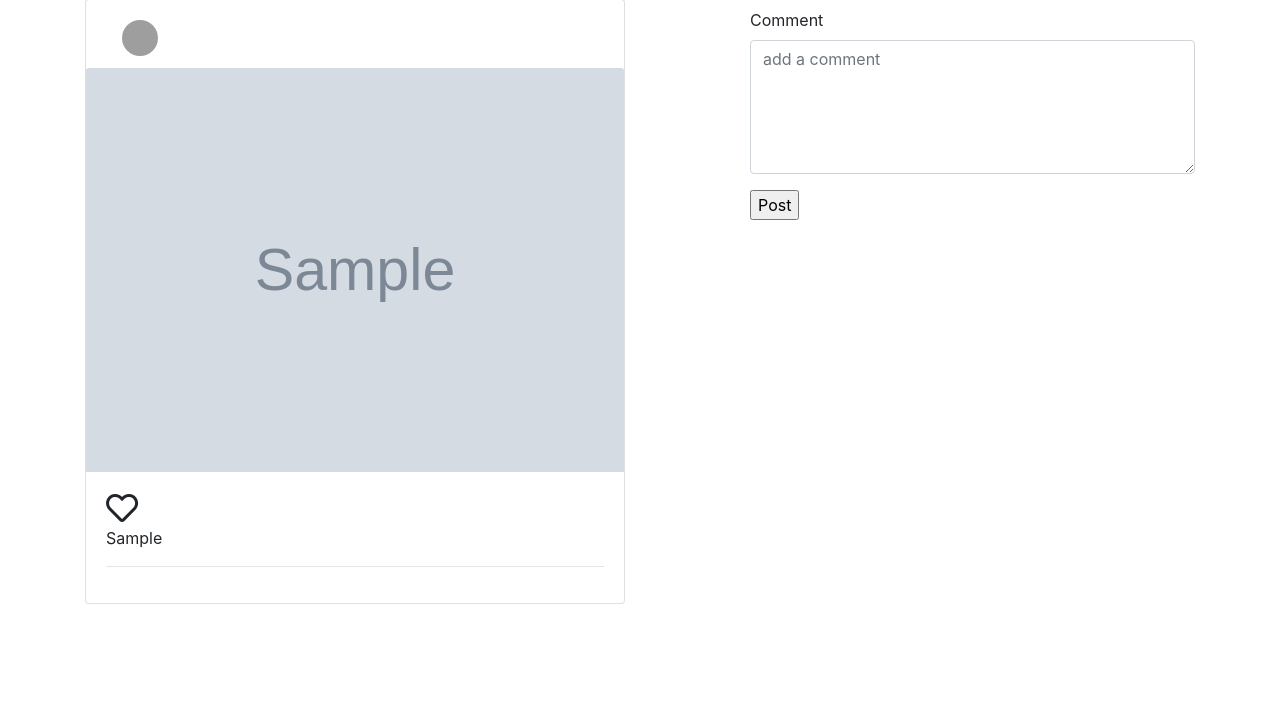
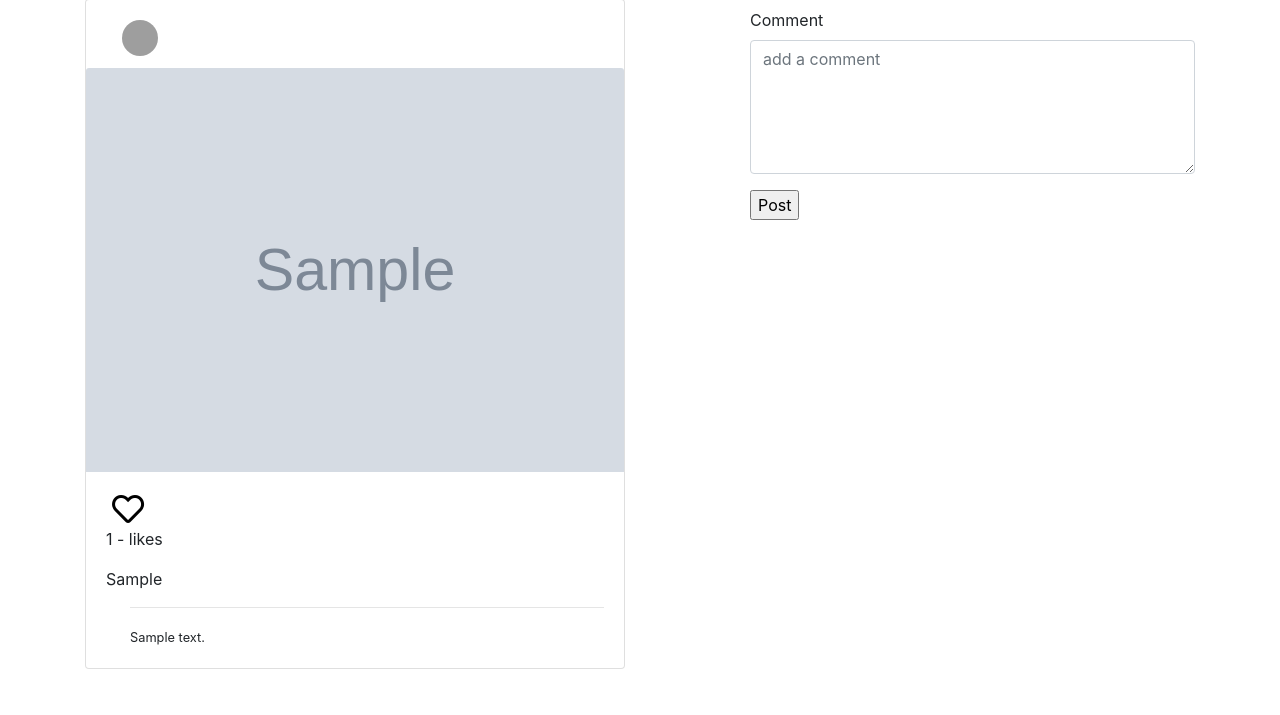
Before and after one commit to Kadas36/Instagram-clone, a Django app: page /comment/1/ in a window 1280 px wide. Shown: the part 85-800 px from the top of the page. Run offline with Django 3.2, Linux system fonts and the light colour scheme; a user stored in the database is signed in; tables that the repository leaves empty hold one stand-in row (values such as "Sample post"); grey boxes marked "Sample" are stand-in pictures; some libraries are stand-ins or nearby versions; some web fonts are replaced; grey boxes are pictures that could not be loaded.

Commit message:
Display text on comment page

```diff
--- a/instagram/templates/all_insta/comment.html
+++ b/instagram/templates/all_insta/comment.html
@@ -15,9 +15,18 @@
                 </div>
                 <img class="card-img-top img-responsive" src="{{image.image.url}}">
                 <div class="card-body">
-                    <i class="far fa-heart" style="font-size: 2em;"></i>
+                    <form action="{% url 'like_image' image.pk %}" method="post">
+                        {%csrf_token%}
+                        <button class="far fa-heart" style="font-size: 2em;" type="submit" name="image_id" value="{{ image.id }}"></button>
+                    </form>
+                    <p>{{image.likes}} - likes</p>
                     <p class="card-text">{{image.caption}}</p>
-                    <hr>
+                     <div class="comment ml-4">
+                        {% for comment in image_comments %}
+                            <hr>
+                            <small>{{comment.comment}}</small>
+                        {% endfor%}
+                     </div>
                 </div>
             </div>
         </div>
--- a/instagram/views.py
+++ b/instagram/views.py
@@ -34,6 +34,7 @@ def Commentview(request, image_id):
     form = commentForm()
     image = get_object_or_404(Image, id=image_id)
     current_user = request.user
+    image_comments = Comment.objects.filter(image=image_id)
 
     print(image)
 
@@ -51,6 +52,7 @@ def Commentview(request, image_id):
     context = {
         "image": image,
         "form": form,
+        'image_comments': image_comments
     }
     return render(request, 'all_insta/comment.html', context)
 
```
